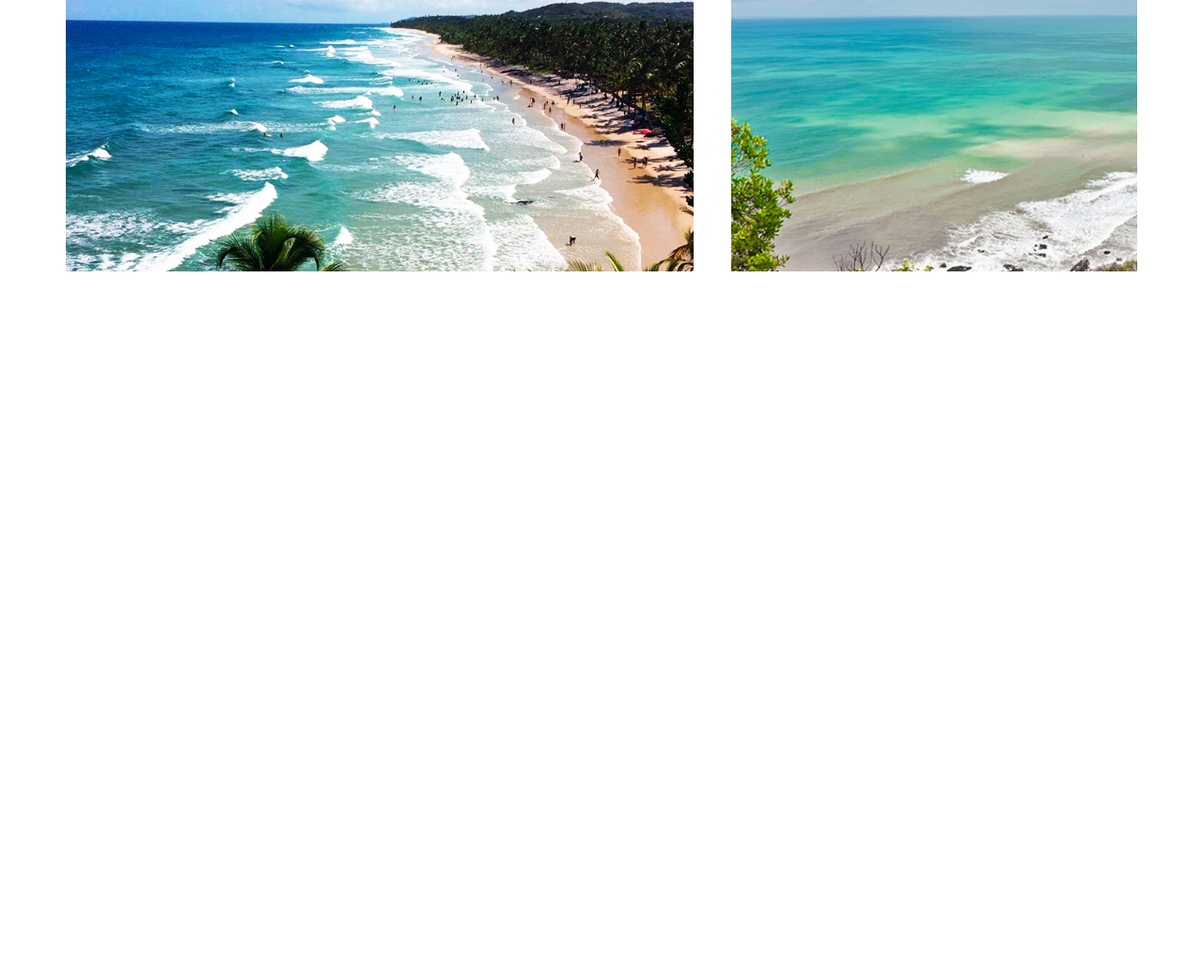
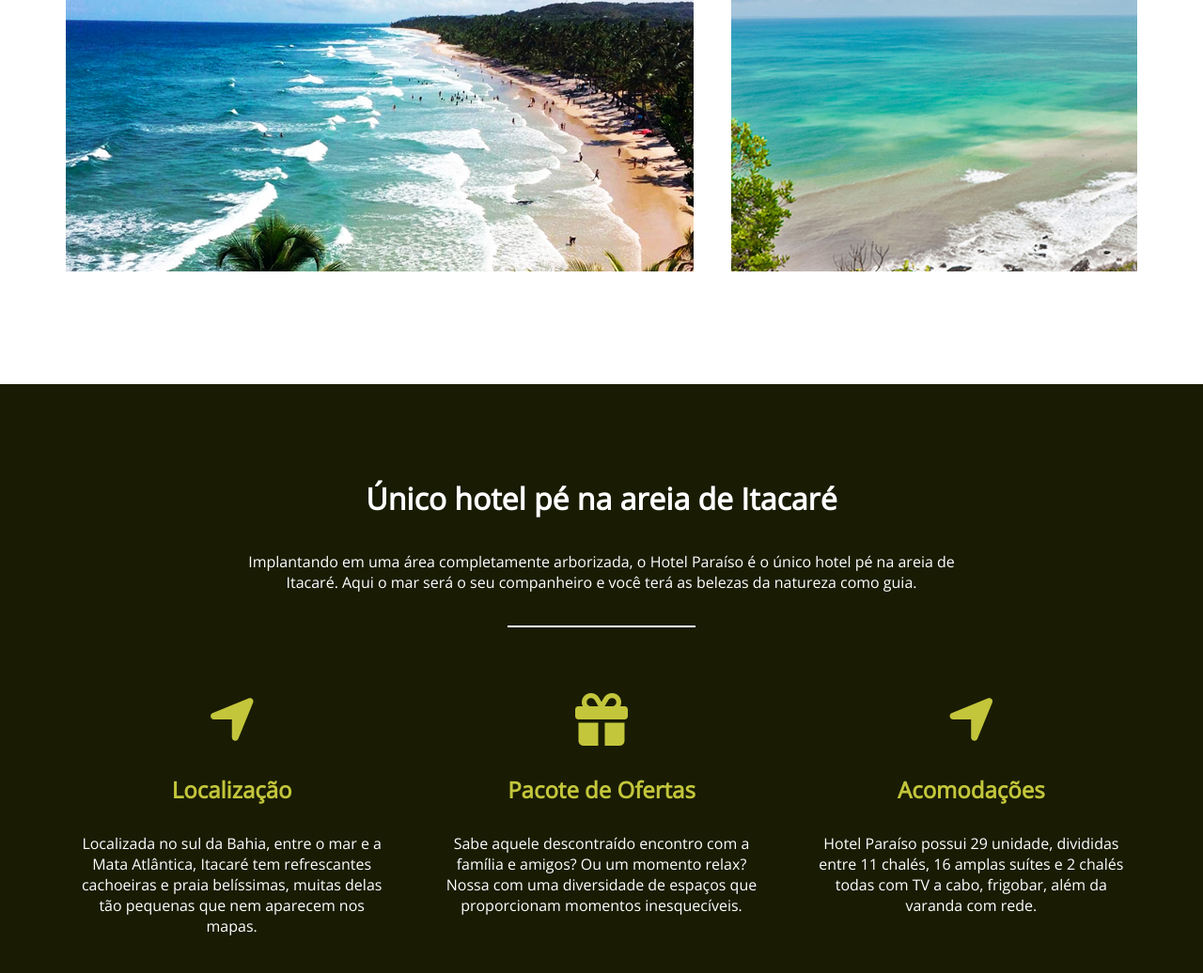
Before and after one commit to wevertonsantos/site-responsivoflexbox, a plain HTML site: page index.html in a window 1280 px wide. Shown: the part 1520-2556 px from the top of the page at 94% size. Before the commit the page ends 1929 px from the top, so only its background shows below. Drawn offline with nearby package versions, Linux system fonts and the light colour scheme.

Commit message:
Construindo as características sobre o tema do site

```diff
--- a/css/style.css
+++ b/css/style.css
@@ -78,7 +78,7 @@ header li:last-child {margin-right: 0;}
     padding: 100px 50px;
 }
 
-.conheca-o-hotel h3 {font-size: 2em; margin-bottom: 35px; color: #191c03}
+.conheca-o-hotel h3 {font-size: 2em; margin-bottom: 35px; color: #191c03; text-align: center;}
 .conheca-o-hotel p {max-width: 800px; margin-bottom: 35px; color: #191c03; text-align: center}
 .conheca-o-hotel hr {width: 200px; height: 2px; background-color: #191c03; margin-bottom: 70px; border: none}
 
@@ -103,3 +103,27 @@ header li:last-child {margin-right: 0;}
 @media (max-width: 700px) {
     .conheca-o-hotel .grid li.small, .conheca-o-hotel .grid li.large {flex-basis: 100%;}
 }
+
+/* CARACTERÍSTICAS */
+
+.caracteristicas {
+    background-color: #191c03;
+    display: flex;
+    flex-direction: column;
+    align-items: center;
+    padding: 100px 50px;
+}
+
+.caracteristicas h3 {font-size: 2em; margin-bottom: 35px; color: #fff; text-align: center;}
+.caracteristicas p {max-width: 800px; margin-bottom: 35px; color: #fff; text-align: center}
+.caracteristicas hr {width: 200px; height: 2px; background-color: #fff; margin-bottom: 70px; border: none}
+
+.caracteristicas .grid {width: 100%; display: flex}
+.caracteristicas .grid li {padding: 0 30px; text-align: center}
+.caracteristicas .grid li i {color: #c3c63b; font-size: 3.5rem; margin-bottom: 30px}
+.caracteristicas .grid li h4 {font-size: 1.5rem; color: #c3c63b; margin-bottom: 30px}
+.caracteristicas .grid li p {color: #fff;}
+
+@media (max-width: 850px) {
+    .caracteristicas .grid {flex-direction: column;}
+}
--- a/index.html
+++ b/index.html
@@ -15,6 +15,7 @@
 <body>
 
     <header>
+
         <a href="#"><img src="/img/logo.png" alt="Hotel Paraíso"></a>
 
         <nav>
@@ -23,15 +24,19 @@
             <li><a href="#">Reservas</a></li>
             <li><a href="#">Contato</a></li>
         </nav>
+
     </header>
 
     <section class="hero">
+
         <h1>Conheça este paraíso chamado Itacaré</h1>
         <h3>Aconchego, conforto, símpatia e alto astral</h3>
         <a class="btn" href="">Saiba mais</a>
+
     </section>
 
     <section class="conheca-o-hotel">
+
         <h3> Conheça o Hotel Paraíso!</h3>
         <p>Feche os olhos e imagine o paraíso. Um lugar no meio da Mata Atlântica e banhado
             pelo mar, onde você encontra paz, tranquilidade, conforto e comodidade.
@@ -48,5 +53,43 @@
 
     </section>
 
+    <section class="caracteristicas">
+        <h3>Único hotel pé na areia de Itacaré</h3>
+        <p>Implantando em uma área completamente arborizada, o Hotel Paraíso é o único hotel
+            pé na areia de Itacaré. Aqui o mar será o seu companheiro e você terá as belezas
+            da natureza como guia.
+        </p>
+
+        <hr>
+
+        <ul class="grid">
+            <li>
+                <i class="fa-solid fa-location-arrow"></i>
+                <h4>Localização</h4>
+                <p>Localizada no sul da Bahia, entre o mar e a Mata Atlântica, Itacaré tem refrescantes
+                    cachoeiras e praia belíssimas, muitas delas tão pequenas que nem aparecem nos mapas.
+                </p>
+            </li>
+
+        <li>
+                <i class="fa-solid fa-gift"></i>
+                <h4>Pacote de Ofertas</h4>
+                <p>
+                    Sabe aquele descontraído encontro com a família e amigos? Ou um momento relax?
+                    Nossa com uma diversidade de espaços que proporcionam momentos inesquecíveis.
+                </p>
+            </li>
+
+        <li>
+                <i class="fa-solid fa-location-arrow"></i>
+                <h4>Acomodações</h4>
+                <p>Hotel Paraíso possui 29 unidade, divididas entre 11 chalés, 16 amplas suítes e 2 chalés
+                    todas com TV a cabo, frigobar, além da varanda com rede.
+                </p>
+            </li>
+
+        </ul>
+    </section>
+
 </body>
 </html>
```
